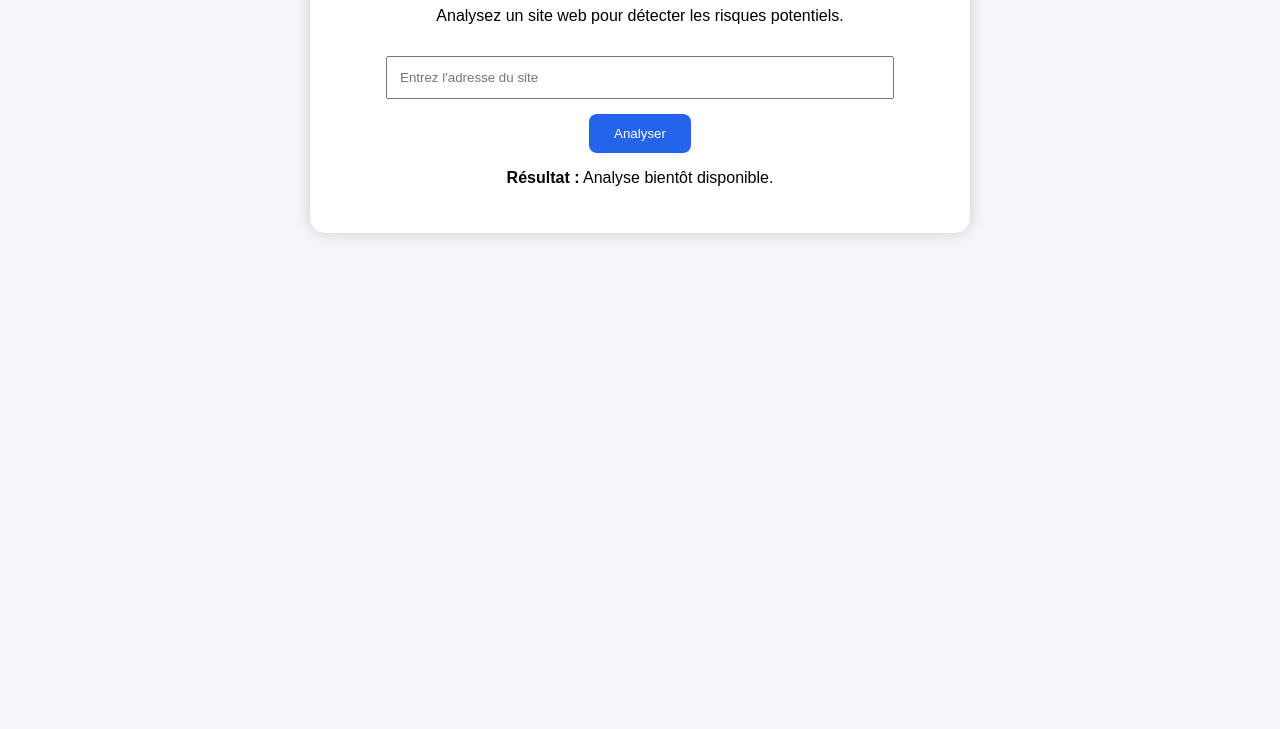
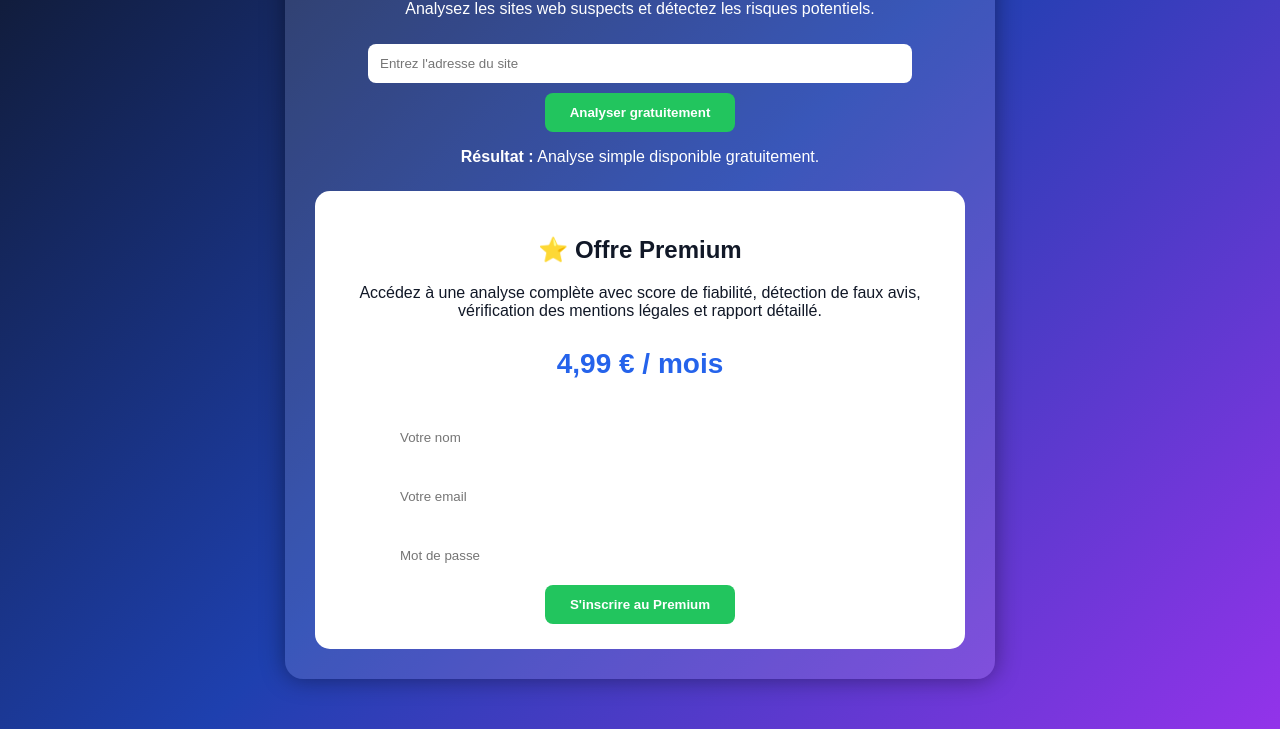
Before and after one commit to anqbr317-ui/arnaquescan-ia, a plain HTML site: page index.html in a window 1280 px wide. Shown: the part 151-880 px from the top of the page. Before the commit the page ends 800 px from the top, so only its background shows below. Drawn offline with Linux system fonts and the light colour scheme.

Commit message:
Ajout design et inscription premium
Updated styles and content for improved UI and clarity.

```diff
--- a/index.html
+++ b/index.html
@@ -6,43 +6,80 @@
   <style>
     body {
       font-family: Arial, sans-serif;
-      background: #f4f7fb;
+      margin: 0;
       text-align: center;
+      color: white;
+      background: linear-gradient(135deg, #0f172a, #1e40af, #9333ea);
+      min-height: 100vh;
       padding: 40px;
     }
+
     .box {
-      background: white;
+      background: rgba(255,255,255,0.12);
       padding: 30px;
-      border-radius: 15px;
-      max-width: 600px;
+      border-radius: 18px;
+      max-width: 650px;
       margin: auto;
-      box-shadow: 0 0 15px #ccc;
+      box-shadow: 0 0 25px rgba(0,0,0,0.4);
     }
-    h1 { color: #1e40af; }
+
     input {
       padding: 12px;
       width: 80%;
-      margin: 15px;
+      margin: 10px;
+      border-radius: 8px;
+      border: none;
     }
+
     button {
-      background: #2563eb;
+      background: #22c55e;
       color: white;
       border: none;
       padding: 12px 25px;
       border-radius: 8px;
+      cursor: pointer;
+      font-weight: bold;
+    }
+
+    .premium {
+      background: white;
+      color: #111827;
+      margin-top: 25px;
+      padding: 25px;
+      border-radius: 15px;
+    }
+
+    .price {
+      font-size: 28px;
+      color: #2563eb;
+      font-weight: bold;
     }
   </style>
 </head>
 <body>
+
   <div class="box">
-    <h1>ArnaqueScan IA</h1>
-    <p>Analysez un site web pour détecter les risques potentiels.</p>
+    <h1>🛡️ ArnaqueScan IA</h1>
+    <p>Analysez les sites web suspects et détectez les risques potentiels.</p>
 
     <input type="text" placeholder="Entrez l'adresse du site">
     <br>
-    <button>Analyser</button>
+    <button>Analyser gratuitement</button>
 
-    <p><strong>Résultat :</strong> Analyse bientôt disponible.</p>
+    <p><strong>Résultat :</strong> Analyse simple disponible gratuitement.</p>
+
+    <div class="premium">
+      <h2>⭐ Offre Premium</h2>
+      <p>Accédez à une analyse complète avec score de fiabilité, détection de faux avis, vérification des mentions légales et rapport détaillé.</p>
+      <p class="price">4,99 € / mois</p>
+
+      <input type="text" placeholder="Votre nom">
+      <input type="email" placeholder="Votre email">
+      <input type="password" placeholder="Mot de passe">
+      <br>
+      <button>S'inscrire au Premium</button>
+    </div>
   </div>
+
 </body>
 </html>
```
